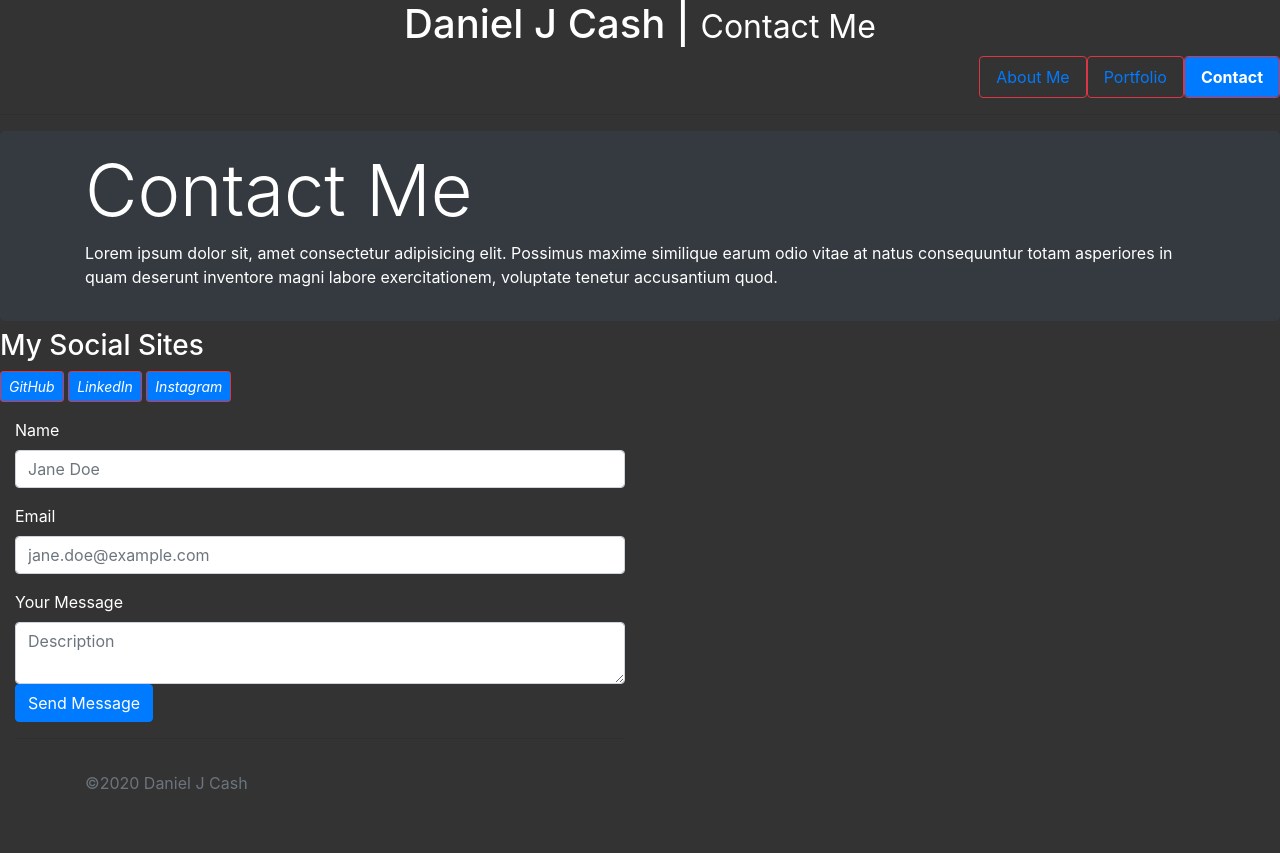
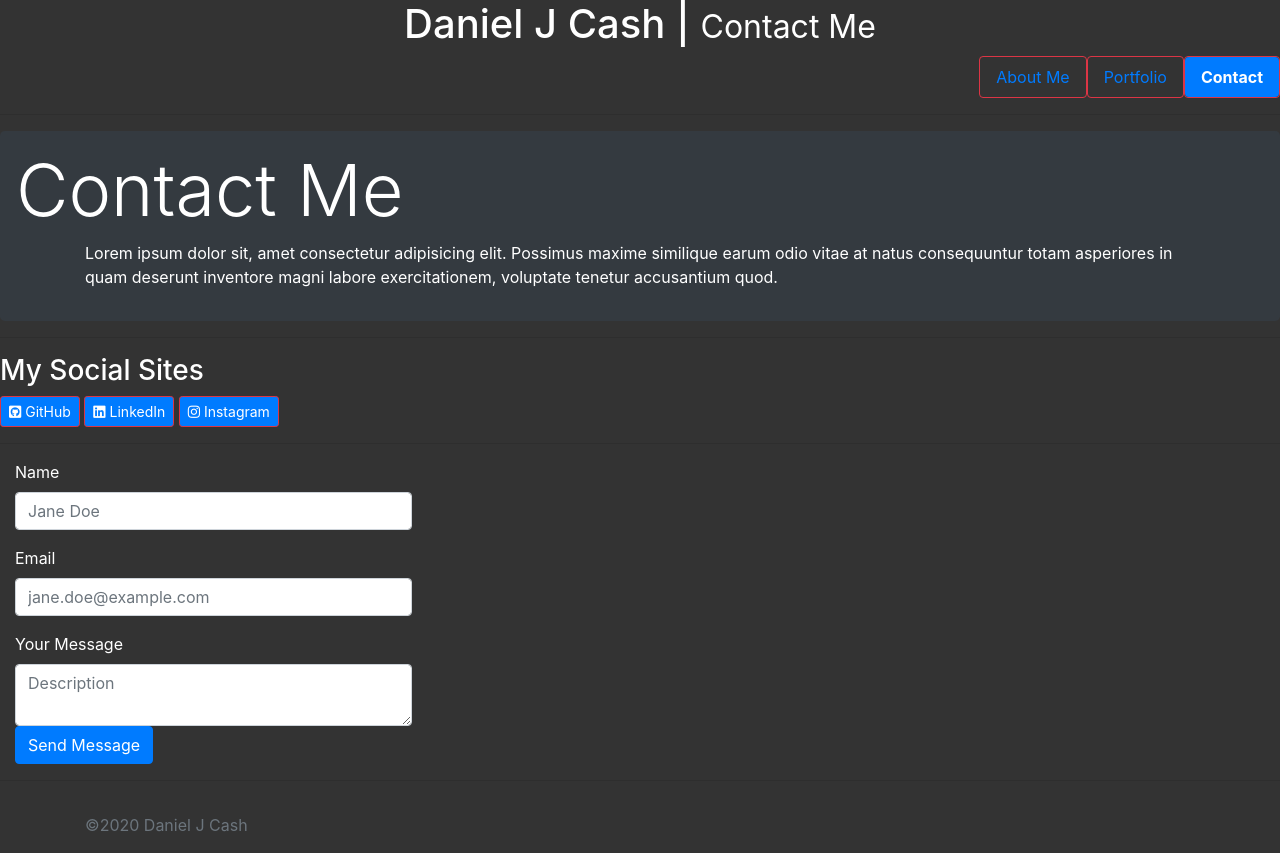
Before and after one commit to dcashdallas/HW-2-Responsive-Portfolio, a plain HTML site: page contact.html in a window 1280 px wide. Before the commit the page ends 811 px from the top, so only its background shows below. Drawn offline with nearby package versions, Linux system fonts and the light colour scheme.

Commit message:
updating spacing, margins, styling

```diff
--- a/contact.html
+++ b/contact.html
@@ -13,6 +13,9 @@
         integrity="sha384-Vkoo8x4CGsO3+Hhxv8T/Q5PaXtkKtu6ug5TOeNV6gBiFeWPGFN9MuhOf23Q9Ifjh" crossorigin="anonymous">
     <title>Daniel J Cash | Contact</title>
     <link rel="stylesheet" href="css/style.css">
+    <link rel="stylesheet" href="https://pro.fontawesome.com/releases/v5.10.0/css/all.css"
+        integrity="sha384-AYmEC3Yw5cVb3ZcuHtOA93w35dYTsvhLPVnYs9eStHfGJvOvKxVfELGroGkvsg+p" crossorigin="anonymous" />
+
 
 </head>
 
@@ -23,6 +26,7 @@
                 <small class="d-inline-block">Contact Me</small></h1>
         </div>
     </header>
+
 
 
     <nav class="nav nav-pills justify-content-end">
@@ -40,31 +44,34 @@
     <hr>
 
     <div class="jumbotron p-3 mb-2 bg-dark text-white">
+        <h1 class="display-3">Contact Me</h1>
         <div class="container">
-            <h1 class="display-3">Contact Me</h1>
             <p>Lorem ipsum dolor sit, amet consectetur adipisicing elit. Possimus maxime similique earum odio vitae at
                 natus consequuntur totam asperiores in quam deserunt inventore magni labore exercitationem, voluptate
                 tenetur accusantium quod.</p>
         </div>
     </div>
+    <hr>
 
     <div class="social">
         <div class="text-white">
             <h3>My Social Sites</h3>
             <ul class="list-inline banner-social-buttons">
                 <a href="https://github.com/dcashdallas" class="btn btn-primary btn-sm border-danger"><i
-                        class="fa fa-github">
-                        <span class="network-name">GitHub</span></i></a>
+                        class="fab fa-github-square"></i>
+                    <span class="network-name">GitHub</span></i></a>
                 <a href="https://www.linkedin.com/in/dcashdallas" class="btn btn-primary btn-sm border-danger"><i
-                        class="fa fa-linkedin"> <span class="network-name">LinkedIn</span></i></a>
-                <a href="https://www.instagram.com/dcashdallas81" class="btn btn-primary btn-sm border-danger"><i
-                        class="fa fa-instagram">
-                        <span class="network-name">Instagram</span></i></a>
+                        class="fab fa-linkedin"></i> <span class="network-name">LinkedIn</span></i></a>
+                <a href="https://www.instagram.com/dcashdallas81" class="btn btn-primary btn-sm border-danger">
+                    <i class="fab fa-instagram"></i>
+                    <span class="network-name">Instagram</span></i></a>
         </div>
         </ul>
     </div>
 
-    <div class="col-md-6 text-white">
+    <hr>
+
+    <div class="col-md-4 text-white">
         <form class="form-horizontal">
             <div class="form-group">
                 <label for="exampleInputName2">Name</label>
@@ -81,12 +88,9 @@
             </div>
         </form>
 
-        <hr>
     </div>
 
-
-
-
+    <hr>
 
 
     <footer class="footer mt-auto py-3">
```
Also changed, not shown: index.html (+5 -2 lines), portfolio.html (+2 -1 lines).
